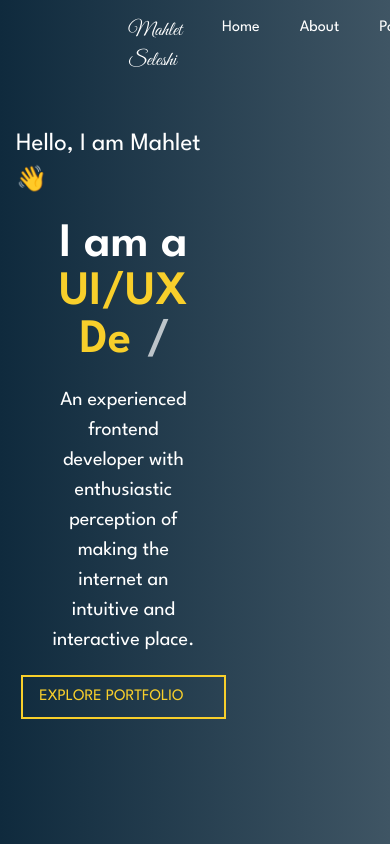
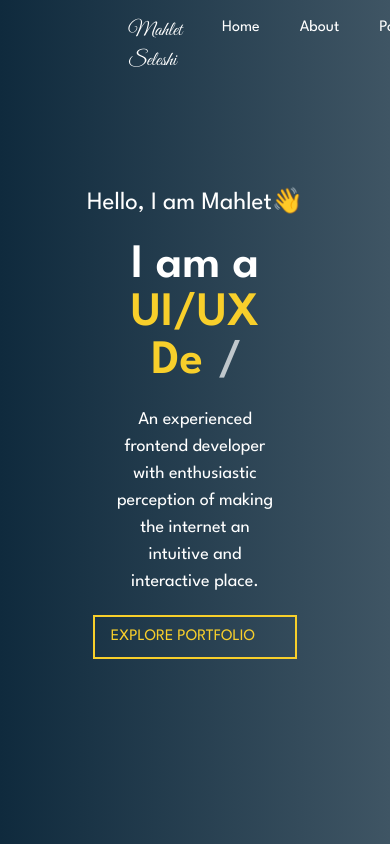
Before and after one commit to mahletseleshi/My-Portfolio, a React (Vite) app: page / in a window 390 px wide. Shown: the top 844 px of the page. Built offline with nearby package versions, Linux system fonts and the light colour scheme; some icons are missing.

Commit message:
updated page

```diff
--- a/src/Constants/index.js
+++ b/src/Constants/index.js
@@ -17,7 +17,7 @@ export const items = [
     {
       id: 2,
       backgroundImg: Planton,
-      title: `Planton`,
+      title: `Planton App`,
       Description: `A website made for movie enthusiasts. It came into life using Tailwind CSS and React JS.`,
       Demo: `https://www.w3schools.com/cssref/css3_pr_transform-origin.php`,
       code: `https://tailwindcss.com/docs/rotate`,
--- a/src/components/Header.jsx
+++ b/src/components/Header.jsx
@@ -14,13 +14,13 @@ const Header = () => {
 
 
   return (
-    <div id="Header" className="overflow-hidden bg-gradient-to-r box-border  w-full h-screen from-[#0F2A3D] flex justify-between items-center  px-4 md:px-32 to-[#3F5564] text-white">
-      <div className="flex flex-col space-y-5 items-center justify-center md:justify-start md:items-start basis-[60%]">
+    <div id="Header" className="overflow-hidden bg-gradient-to-r box-border  w-full h-screen from-[#0F2A3D] flex justify-between items-center  px-2 md:px-32 to-[#3F5564] text-white">
+      <div className="flex flex-col space-y-5 items-center justify-center mx-auto md:justify-start md:items-start w-[80%] basis-[60%]">
         <p className="text-[25px] md:text-[15px]">Hello, I am Mahlet👋 </p>
         <h1 className="text-5xl w-[70%] text-center md:text-left md:text-[65px] md:w-[90%] md:leading-[1.1] font-semibold">
           I am a <span className="text-Yellow ">{text}</span> <span><Cursor cursorStyle="/"/></span>
         </h1>
-        <p className="w-[70%] text-[20px] md:text-[14px] text-center md:text-left">
+        <p className="w-[70%] text-[18px] md:text-[14px] text-center md:text-left">
           An experienced frontend developer with enthusiastic perception of
           making the internet an intuitive and interactive place.
         </p>
--- a/src/components/Portfolio.jsx
+++ b/src/components/Portfolio.jsx
@@ -38,7 +38,7 @@ const Portfolio = () => {
         <div className="w-full text-white">
         <Slider {...settings}>
           {items.map((item) => (
-            <div key={item.id} className="hover:scale-90 gap-10 mx-10 grid grid-cols-3 duration-500">
+            <div key={item.id} className="hover:scale-90 gap-10 mx-10 grid grid-cols-1 md:grid-cols-3 duration-500">
 
               <img src={item.backgroundImg} alt={item.title} className=""></img>
               <div>
```
